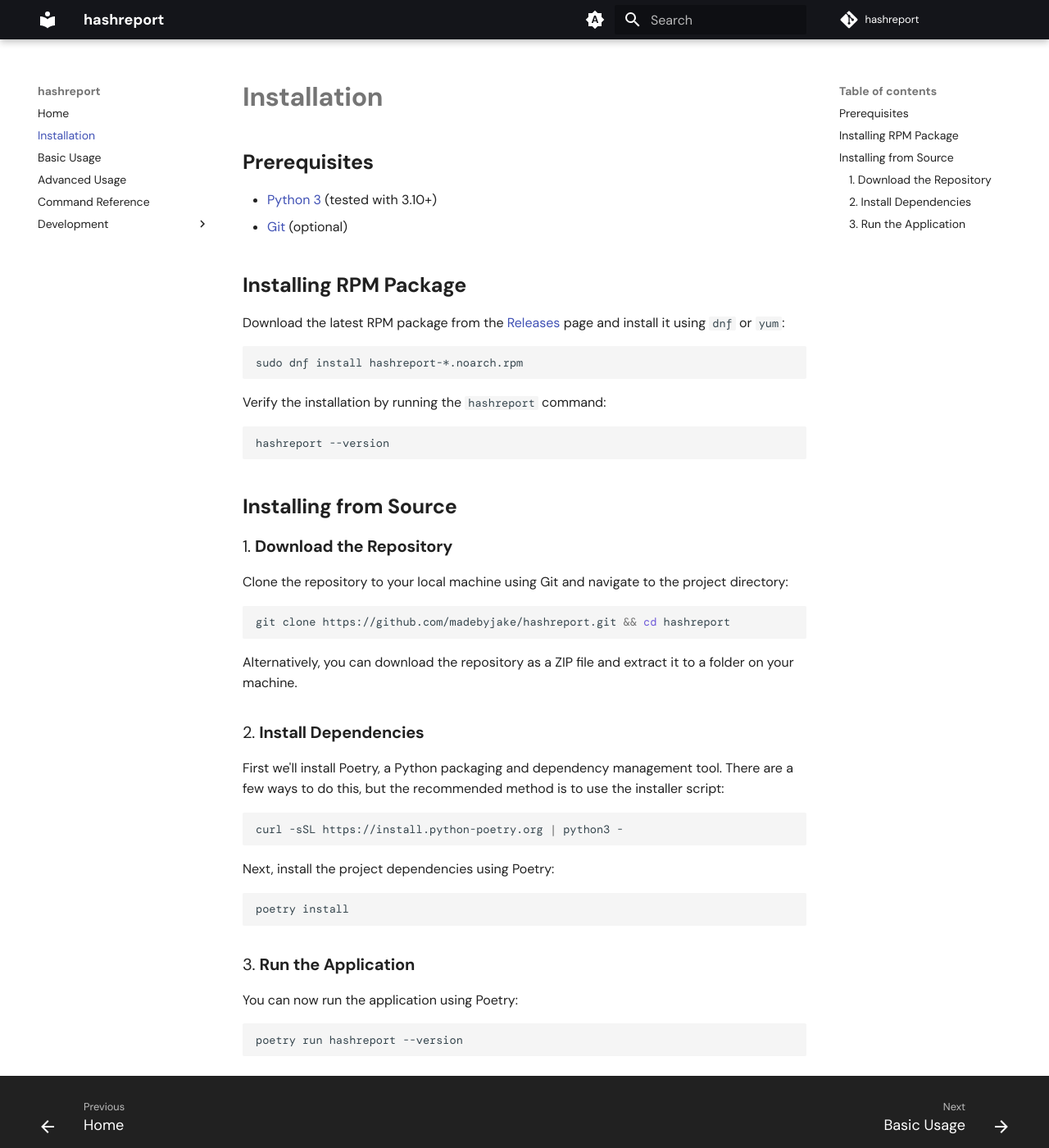
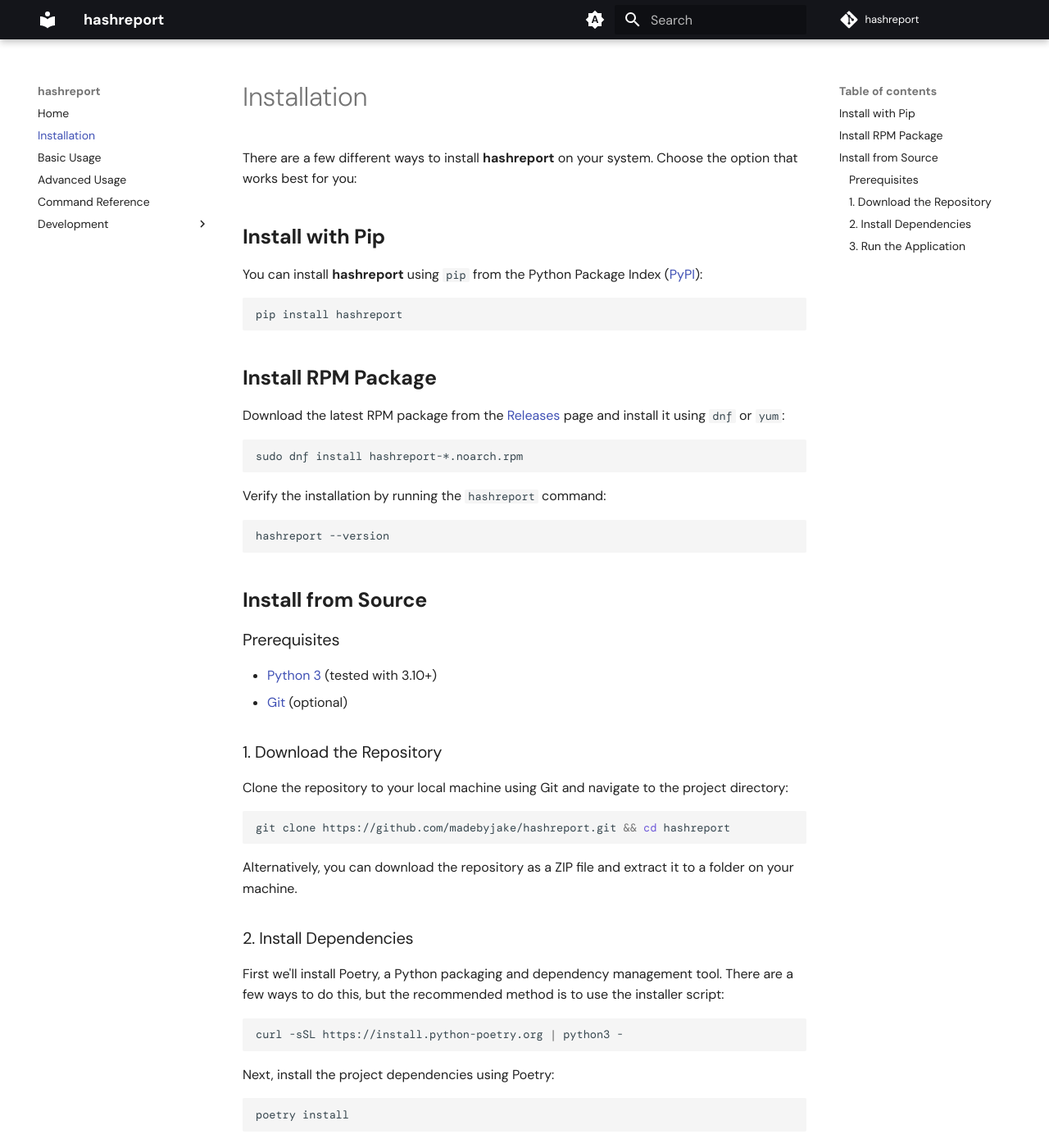
Before and after one commit to madebyjake/hashreport, an MkDocs documentation site: the page built from docs/install.md, in a window 1280 px wide and 1400 px high. Shown: the whole window at 82% size. Built offline with MkDocs 1.6.1 and Material for MkDocs 9.7.7, drawn with Linux system fonts in a browser that asks for light colours; some web fonts are replaced; comment, search, counter and statistics services are not loaded; some of the changed text lies outside the part shown.

Commit message:
docs: update installation section

````diff
--- a/docs/install.md
+++ b/docs/install.md
@@ -1,11 +1,14 @@
-# **Installation**
+There are a few different ways to install **hashreport** on your system. Choose the option that works best for you:
 
-## **Prerequisites**
+## **Install with Pip**
 
-- [Python 3](https://www.python.org/downloads/) (tested with 3.10+)
-- [Git](https://git-scm.com/downloads) (optional)
+You can install **hashreport** using `pip` from the Python Package Index ([PyPI](https://pypi.org/project/hashreport/)):
 
-## **Installing RPM Package**
+```bash
+pip install hashreport
+```
+
+## **Install RPM Package**
 
 Download the latest RPM package from the [Releases](https://github.com/madebyjake/hashreport/releases) page and install it using `dnf` or `yum`:
 
@@ -19,9 +22,14 @@
 hashreport --version
 ```
 
-## **Installing from Source**
+## **Install from Source**
 
-### 1. **Download the Repository**
+### Prerequisites
+
+- [Python 3](https://www.python.org/downloads/) (tested with 3.10+)
+- [Git](https://git-scm.com/downloads) (optional)
+
+### 1. Download the Repository
 
 Clone the repository to your local machine using Git and navigate to the project directory:
 
@@ -31,7 +39,7 @@
 
 Alternatively, you can download the repository as a ZIP file and extract it to a folder on your machine.
 
-### 2. **Install Dependencies**
+### 2. Install Dependencies
 
 First we'll install Poetry, a Python packaging and dependency management tool. There are a few ways to do this, but the recommended method is to use the installer script:
 
@@ -45,7 +53,7 @@
 poetry install
 ```
 
-### 3. **Run the Application**
+### 3. Run the Application
 
 You can now run the application using Poetry:
 
````
Also changed, not shown: README.md (+15 -5 lines).
